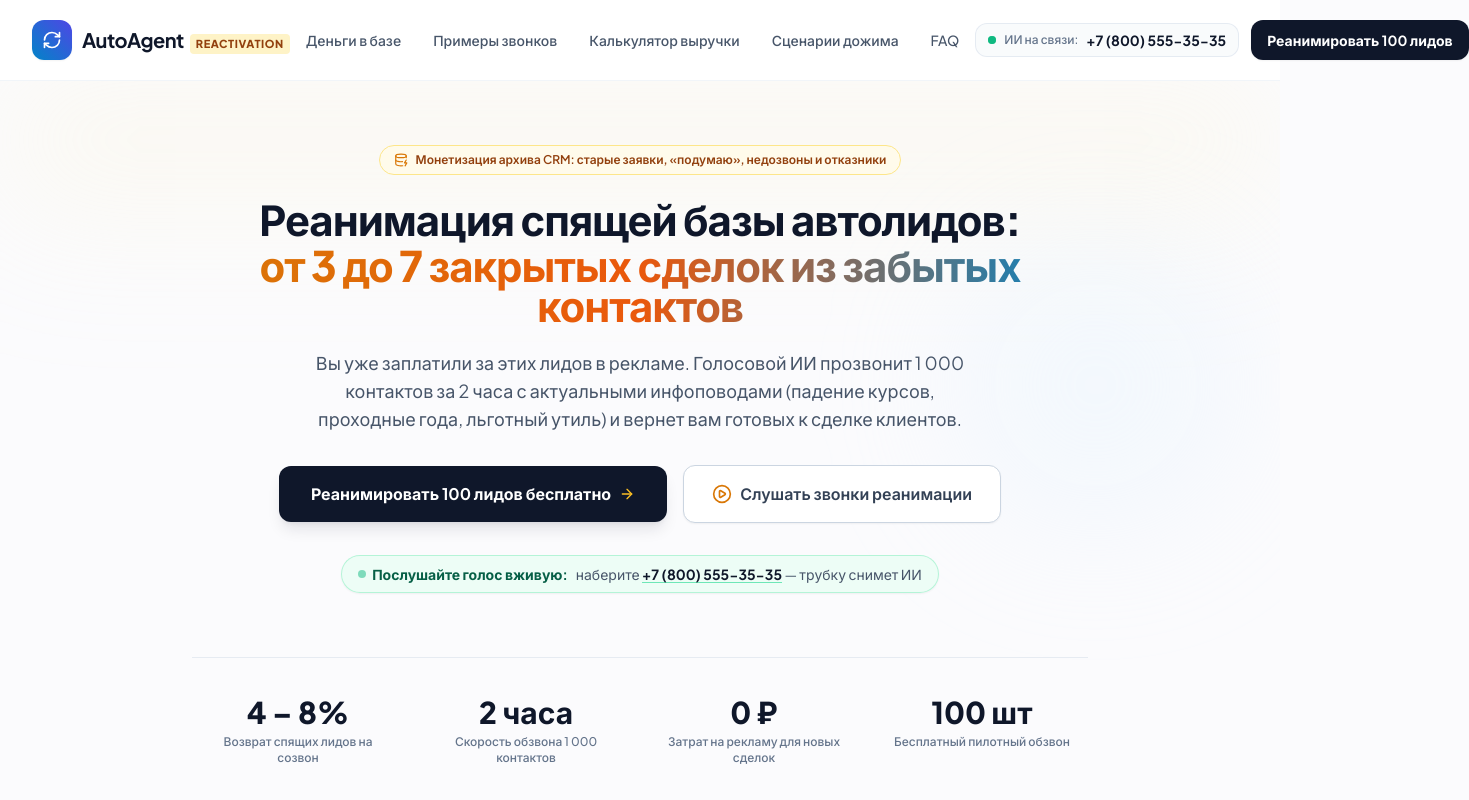
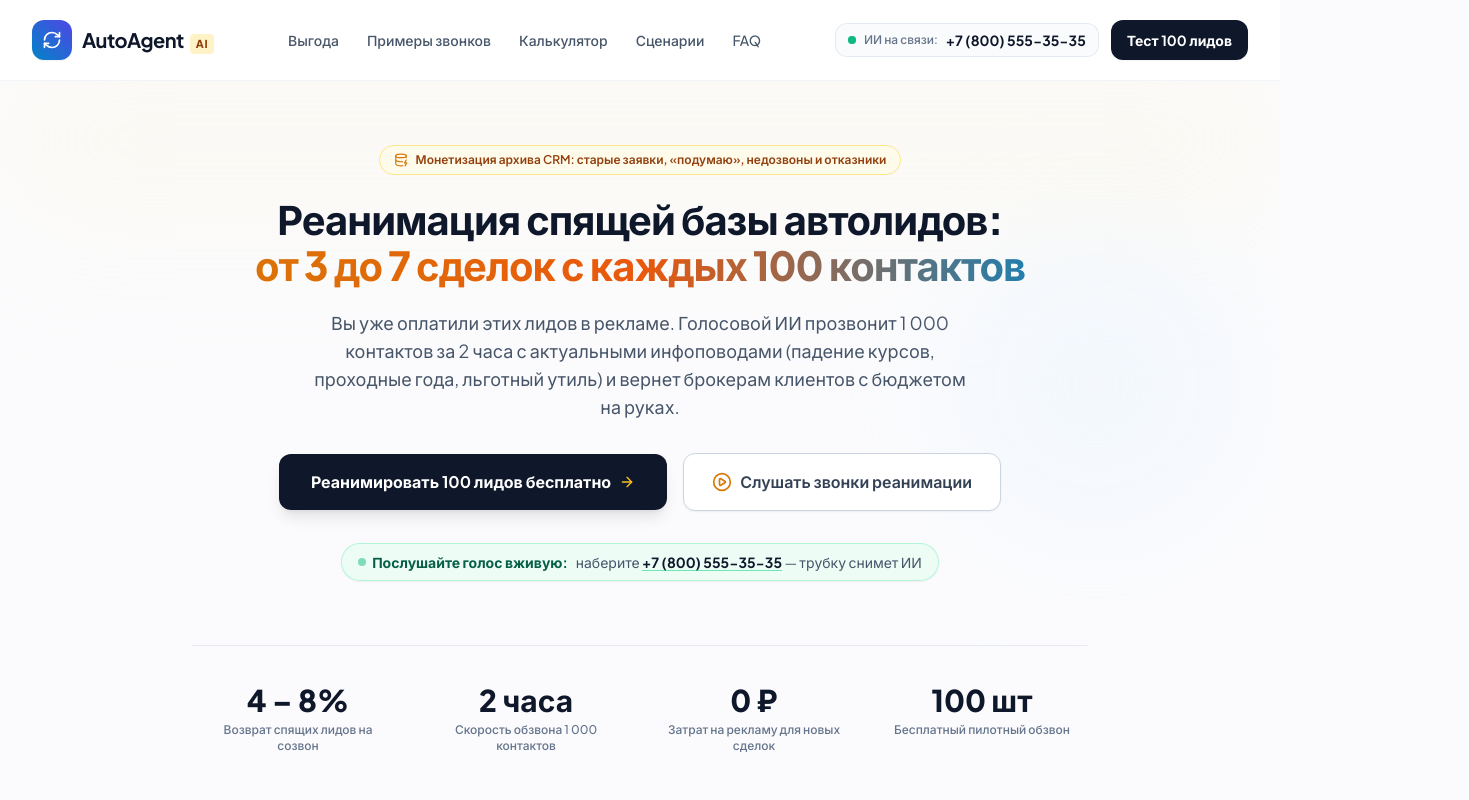
Before and after one commit to batumirentauto/ai-call-center, a website: page reactivation.html in a window 1280 px wide. Shown: the top 800 px of the page, 1469 px wide, since content can reach past the window. Drawn offline with nearby package versions, Linux system fonts and the light colour scheme.

Commit message:
Fix header button overflow and specify clear conversion metric: от 3 до 7 сделок с каждых 100 контактов

```diff
--- a/reactivation.html
+++ b/reactivation.html
@@ -58,23 +58,23 @@
         </div>
         <div class="flex items-baseline gap-1.5">
           <span class="text-lg sm:text-xl font-bold tracking-tight text-slate-900">AutoAgent</span>
-          <span class="text-[10px] sm:text-[11px] font-extrabold px-1.5 py-0.5 rounded bg-amber-100 text-amber-800 uppercase tracking-wider">Reactivation</span>
+          <span class="text-[10px] sm:text-[11px] font-extrabold px-1.5 py-0.5 rounded bg-amber-100 text-amber-800 uppercase tracking-wider">AI</span>
         </div>
       </a>
 
-      <!-- Desktop Navigation -->
-      <nav class="hidden lg:flex items-center gap-6 xl:gap-8 text-sm font-medium text-slate-600">
-        <a href="#why-dead-leads" class="hover:text-slate-900 transition-colors whitespace-nowrap">Деньги в базе</a>
+      <!-- Desktop Navigation (Compact, no overflow) -->
+      <nav class="hidden lg:flex items-center gap-5 xl:gap-7 text-sm font-medium text-slate-600">
+        <a href="#why-dead-leads" class="hover:text-slate-900 transition-colors whitespace-nowrap">Выгода</a>
         <a href="#live-demo" class="hover:text-slate-900 transition-colors whitespace-nowrap">Примеры звонков</a>
-        <a href="#calculator" class="hover:text-slate-900 transition-colors whitespace-nowrap">Калькулятор выручки</a>
-        <a href="#scenarios" class="hover:text-slate-900 transition-colors whitespace-nowrap">Сценарии дожима</a>
+        <a href="#calculator" class="hover:text-slate-900 transition-colors whitespace-nowrap">Калькулятор</a>
+        <a href="#scenarios" class="hover:text-slate-900 transition-colors whitespace-nowrap">Сценарии</a>
         <a href="#faq" class="hover:text-slate-900 transition-colors whitespace-nowrap">FAQ</a>
       </nav>
 
       <!-- Right Block (Desktop Phone & CTA + Mobile Hamburger) -->
       <div class="flex items-center gap-2 sm:gap-3 shrink-0">
         <!-- Live Call Link with Pulse -->
-        <a href="tel:+78005553535" class="hidden sm:flex items-center gap-2 px-3 py-1.5 rounded-xl border border-slate-200/80 hover:border-slate-300 bg-slate-50/80 hover:bg-slate-100/80 text-slate-800 transition-all group whitespace-nowrap">
+        <a href="tel:+78005553535" class="hidden sm:flex items-center gap-2 px-2.5 sm:px-3 py-1.5 rounded-xl border border-slate-200/80 hover:border-slate-300 bg-slate-50/80 hover:bg-slate-100/80 text-slate-800 transition-all group whitespace-nowrap">
           <span class="relative flex h-2 w-2">
             <span class="animate-ping absolute inline-flex h-full w-full rounded-full bg-emerald-400 opacity-75"></span>
             <span class="relative inline-flex rounded-full h-2 w-2 bg-emerald-500"></span>
@@ -83,9 +83,9 @@
           <span class="text-xs sm:text-sm font-bold text-slate-900 group-hover:text-sky-700">+7 (800) 555-35-35</span>
         </a>
 
-        <!-- Desktop CTA Button -->
-        <a href="#testdrive" class="hidden md:inline-flex items-center justify-center px-4 py-2 sm:py-2.5 rounded-xl text-xs sm:text-sm font-bold text-white bg-slate-900 hover:bg-slate-800 shadow-sm transition-all whitespace-nowrap">
-          Реанимировать 100 лидов
+        <!-- Desktop CTA Button (Compact, fits 100% on screen) -->
+        <a href="#testdrive" class="hidden md:inline-flex items-center justify-center px-3.5 sm:px-4 py-2 sm:py-2.5 rounded-xl text-xs sm:text-sm font-bold text-white bg-slate-900 hover:bg-slate-800 shadow-sm transition-all whitespace-nowrap">
+          Тест 100 лидов
         </a>
 
         <!-- Mobile Phone Quick Button -->
@@ -140,14 +140,14 @@
         </div>
       </div>
 
-      <!-- Main Heading: REACTIVATION (2 balanced lines without hanging words or clipped descenders) -->
+      <!-- Main Heading: REACTIVATION (Clear metrics: "с каждых 100 контактов", 2 balanced lines) -->
       <div class="text-center max-w-4xl mx-auto mb-6 md:mb-8">
-        <h1 class="text-2xl sm:text-3xl md:text-4xl lg:text-[42px] font-extrabold tracking-tight text-slate-900 leading-tight">
+        <h1 class="text-2xl sm:text-3xl md:text-4xl lg:text-[40px] font-extrabold tracking-tight text-slate-900 leading-tight">
           <span class="block">Реанимация спящей базы автолидов:</span>
-          <span class="block mt-1 sm:mt-1.5 pb-2 bg-gradient-to-r from-amber-600 via-orange-600 to-sky-600 bg-clip-text text-transparent">от&nbsp;3 до&nbsp;7 закрытых сделок из&nbsp;забытых контактов</span>
+          <span class="block mt-1 sm:mt-1.5 pb-2 bg-gradient-to-r from-amber-600 via-orange-600 to-sky-600 bg-clip-text text-transparent">от&nbsp;3 до&nbsp;7 сделок с&nbsp;каждых 100&nbsp;контактов</span>
         </h1>
         <p class="mt-3 md:mt-4 text-sm sm:text-base md:text-lg text-slate-600 max-w-2xl mx-auto font-normal leading-relaxed">
-          Вы уже заплатили за этих лидов в рекламе. Голосовой ИИ прозвонит 1&nbsp;000 контактов за 2 часа с актуальными инфоповодами (падение курсов, проходные года, льготный утиль) и вернет вам готовых к сделке клиентов.
+          Вы уже оплатили этих лидов в рекламе. Голосовой ИИ прозвонит 1&nbsp;000 контактов за 2 часа с актуальными инфоповодами (падение курсов, проходные года, льготный утиль) и вернет брокерам клиентов с бюджетом на руках.
         </p>
       </div>
 
```
